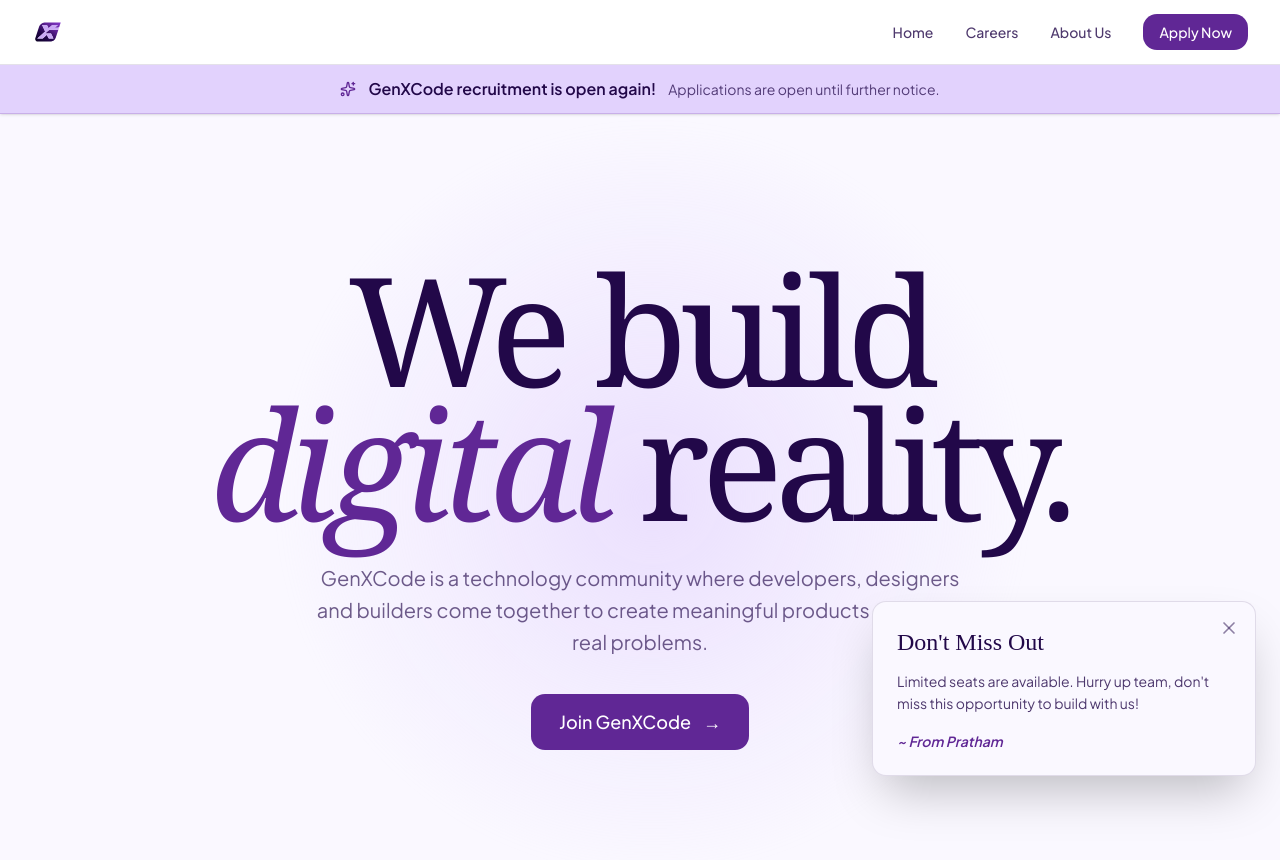
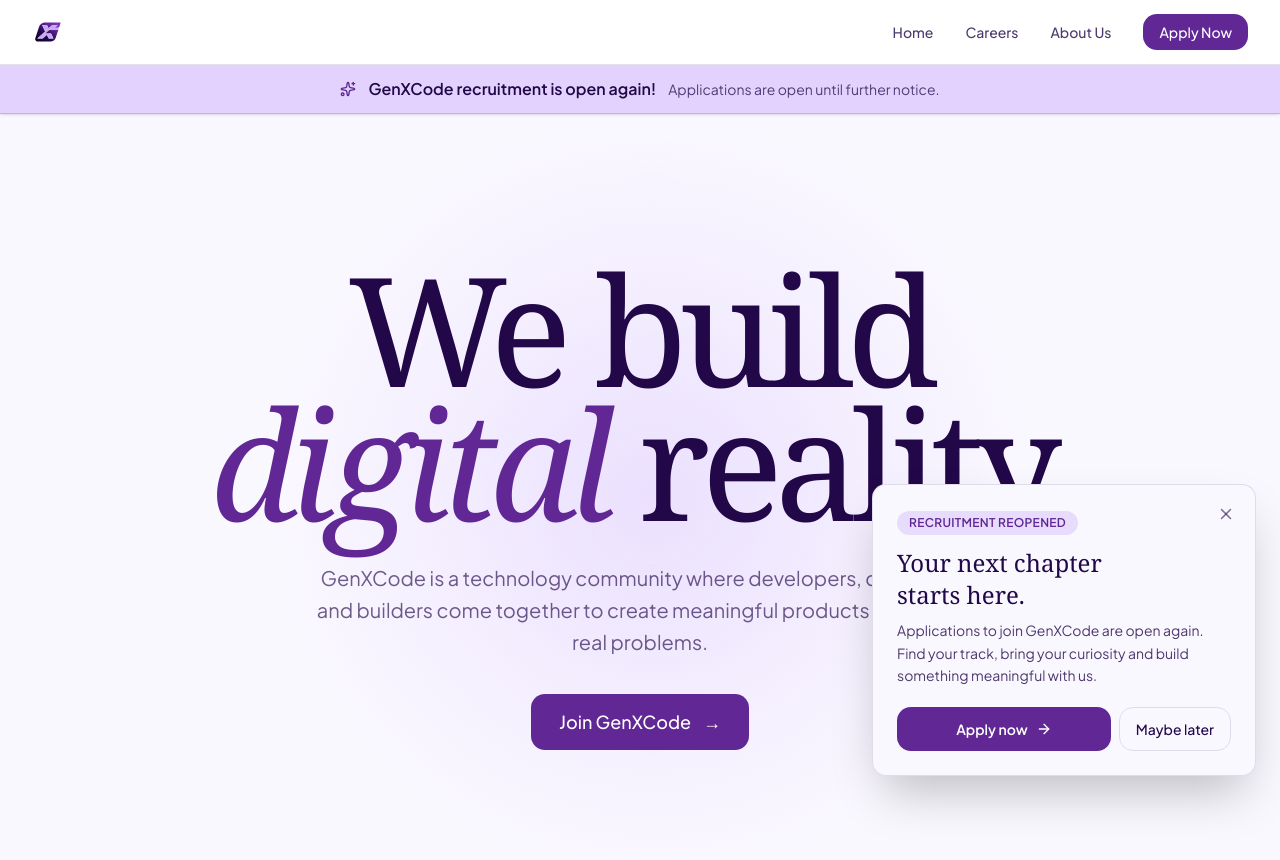
Before and after one commit to 0x-pratham/GXC-Recruitment, a Next.js app: page / in a window 1280 px wide. Shown: the top 860 px of the page. Built offline with nearby package versions, Linux system fonts and the light colour scheme.

Commit message:
Add fresh recruitment reopening announcement popup

```diff
--- a/components/ui/WelcomePopup.tsx
+++ b/components/ui/WelcomePopup.tsx
@@ -2,61 +2,74 @@
 
 import { useState, useEffect } from "react";
 import { motion, AnimatePresence } from "framer-motion";
+import { ArrowRight, X } from "lucide-react";
+import Link from "next/link";
 
 export function WelcomePopup() {
   const [isVisible, setIsVisible] = useState(false);
 
   useEffect(() => {
-    // Check if the user has already seen the popup
-    const hasSeenPopup = localStorage.getItem("gxc_welcome_dismissed");
+    // Version the key so returning visitors can see the reopening announcement once.
+    const hasSeenPopup = localStorage.getItem("gxc_reopening_announcement_v1");
 
     if (!hasSeenPopup) {
-      // Add a slight 1.5s delay so it doesn't interrupt the initial page load animation
-      const timer = setTimeout(() => setIsVisible(true), 1500);
+      const timer = setTimeout(() => setIsVisible(true), 1800);
       return () => clearTimeout(timer);
     }
   }, []);
 
   const handleDismiss = () => {
     setIsVisible(false);
-    // Save to local storage so they don't see it again on future visits
-    localStorage.setItem("gxc_welcome_dismissed", "true");
+    localStorage.setItem("gxc_reopening_announcement_v1", "true");
   };
 
   return (
     <AnimatePresence>
       {isVisible && (
-        <motion.div
-          initial={{ opacity: 0, y: 40, scale: 0.95 }}
+        <motion.aside
+          initial={{ opacity: 0, y: 28, scale: 0.97 }}
           animate={{ opacity: 1, y: 0, scale: 1 }}
-          exit={{ opacity: 0, y: 20, scale: 0.95 }}
-          transition={{ duration: 0.5, ease: [0.16, 1, 0.3, 1] }}
-          className="fixed bottom-6 right-6 z-50 w-full max-w-sm rounded-gx-md border border-gx-border bg-gx-surface p-6 shadow-2xl"
+          exit={{ opacity: 0, y: 16, scale: 0.98 }}
+          transition={{ duration: 0.35, ease: [0.16, 1, 0.3, 1] }}
+          role="dialog"
+          aria-labelledby="reopening-title"
+          aria-describedby="reopening-description"
+          className="fixed bottom-4 right-4 z-[60] w-[calc(100%-2rem)] max-w-sm rounded-gx-md border border-gx-border bg-gx-surface p-6 shadow-2xl sm:bottom-6 sm:right-6"
         >
           <button
             onClick={handleDismiss}
-            className="absolute right-4 top-4 text-gx-ink/50 transition-colors hover:text-gx-ink"
-            aria-label="Close"
+            className="absolute right-3 top-3 rounded-full p-2 text-gx-ink/60 transition-colors hover:bg-gx-background hover:text-gx-ink"
+            aria-label="Dismiss recruitment announcement"
           >
-            <svg width="20" height="20" viewBox="0 0 24 24" fill="none" stroke="currentColor" strokeWidth="2" strokeLinecap="round" strokeLinejoin="round">
-              <path d="M18 6 6 18" />
-              <path d="m6 6 12 12" />
-            </svg>
+            <X size={18} />
           </button>
 
-          {/* Uses your global CSS Times New Roman h3 styling */}
-          <h3 className="mb-3 text-2xl">Don&apos;t Miss Out</h3>
-
-          <p className="mb-4 text-sm leading-relaxed text-gx-ink/80">
-            Limited seats are available. Hurry up team, don&apos;t miss this opportunity to build with us!
+          <span className="mb-3 inline-flex items-center gap-2 rounded-full bg-gx-lavender/70 px-3 py-1 text-xs font-semibold uppercase tracking-wide text-gx-purple">
+            Recruitment reopened
+          </span>
+          <h2 id="reopening-title" className="mb-2 pr-5 font-serif text-2xl text-gx-ink">
+            Your next chapter starts here.
+          </h2>
+          <p id="reopening-description" className="mb-5 text-sm leading-relaxed text-gx-ink/80">
+            Applications to join GenXCode are open again. Find your track, bring your curiosity and build something meaningful with us.
           </p>
 
-          <div className="flex items-center justify-between">
-            <span className="text-sm font-semibold italic text-gx-purple">
-              ~ From Pratham
-            </span>
+          <div className="flex flex-col gap-2 sm:flex-row">
+            <Link
+              href="/recruitment/apply"
+              onClick={handleDismiss}
+              className="inline-flex min-h-11 flex-1 items-center justify-center gap-2 rounded-gx-md bg-gx-purple px-4 py-2 text-sm font-semibold text-white transition-opacity hover:opacity-90"
+            >
+              Apply now <ArrowRight size={16} />
+            </Link>
+            <button
+              onClick={handleDismiss}
+              className="min-h-11 rounded-gx-md border border-gx-border px-4 py-2 text-sm font-medium text-gx-ink transition-colors hover:bg-gx-background"
+            >
+              Maybe later
+            </button>
           </div>
-        </motion.div>
+        </motion.aside>
       )}
     </AnimatePresence>
   );
```
